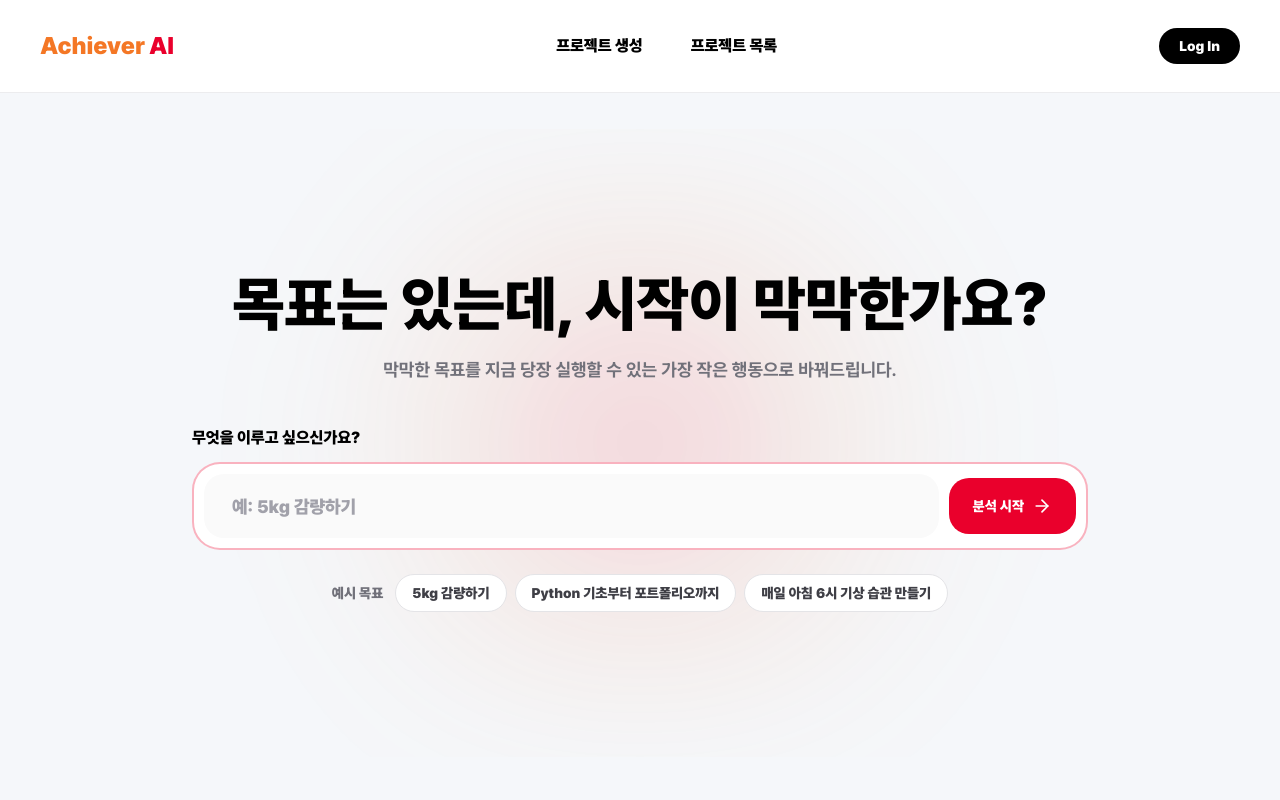
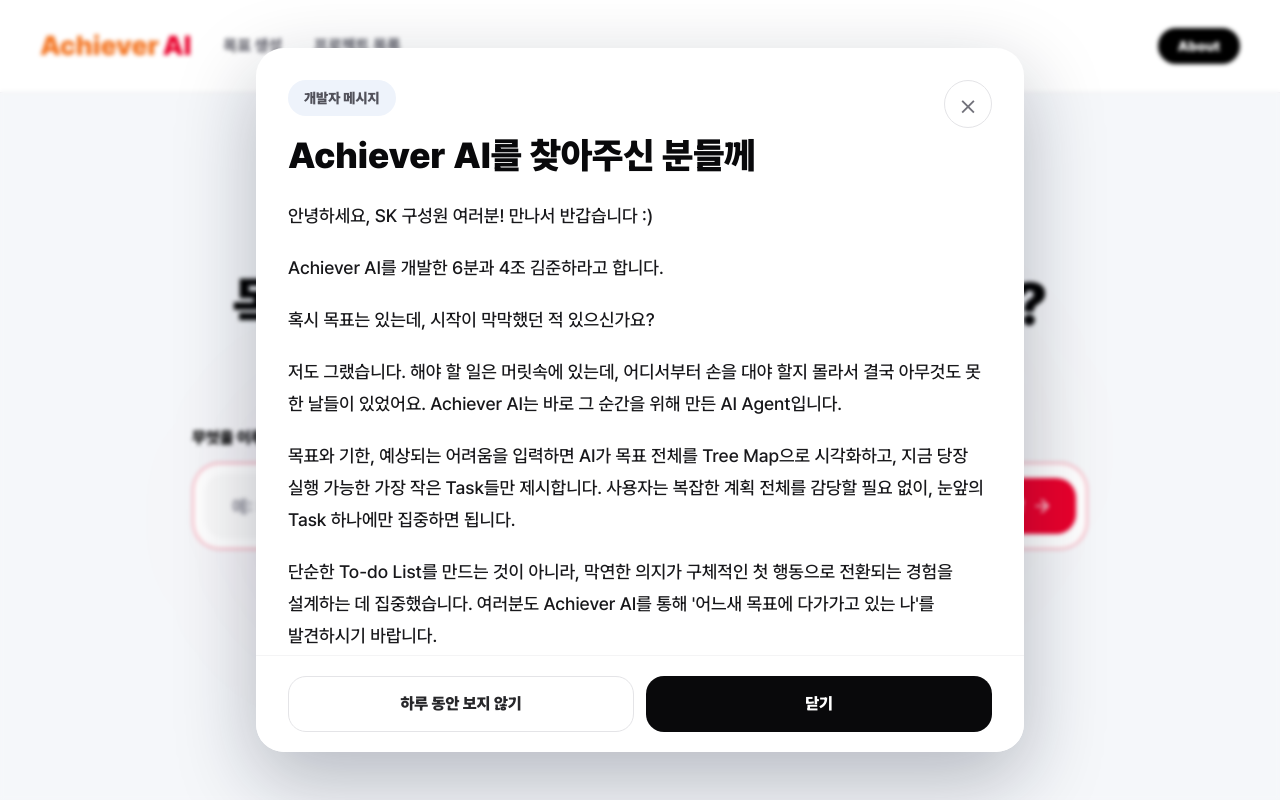
Before and after one commit to junhaspare1-rgb/Achiever-ai, a React (Vite) app: page / in a window 1280 px wide. Built offline with nearby package versions, Linux system fonts and the light colour scheme.

Commit message:
Prepare Achiever AI release polish

```diff
--- a/src/App.jsx
+++ b/src/App.jsx
@@ -26,7 +26,10 @@
   mapPhase: "achiever_map_phase",
   projects: "achiever_projects",
   activeProject: "achiever_active_project",
+  aboutHiddenUntil: "achiever_about_hidden_until",
 };
+
+const ABOUT_SESSION_KEY = "achiever_about_opened_session";
 
 const LEGACY_STORAGE_KEYS = [
   "achiever_api_key",
@@ -39,7 +42,7 @@
 
 const EXAMPLE_GOALS = [
   "5kg 감량하기",
-  "Python 기초부터 포트폴리오까지",
+  "스페인어 기초 마스터",
   "매일 아침 6시 기상 습관 만들기",
 ];
 
@@ -573,29 +576,55 @@
 }
 
 function AppHeader({ onLogoClick, onProjectsClick }) {
-  return (
+  const [isAboutOpen, setIsAboutOpen] = useState(false);
+
+  useEffect(() => {
+    const hiddenUntil = Number(localStorage.getItem(STORAGE_KEYS.aboutHiddenUntil) || "0");
+    const hasOpenedThisSession = sessionStorage.getItem(ABOUT_SESSION_KEY) === "true";
+
+    if (!hasOpenedThisSession && (!Number.isFinite(hiddenUntil) || hiddenUntil <= Date.now())) {
+      sessionStorage.setItem(ABOUT_SESSION_KEY, "true");
+      setIsAboutOpen(true);
+    }
+  }, []);
+
+  function closeAbout() {
+    sessionStorage.setItem(ABOUT_SESSION_KEY, "true");
+    setIsAboutOpen(false);
+  }
+
+  function hideAboutForToday() {
+    sessionStorage.setItem(ABOUT_SESSION_KEY, "true");
+    localStorage.setItem(STORAGE_KEYS.aboutHiddenUntil, String(Date.now() + 24 * 60 * 60 * 1000));
+    setIsAboutOpen(false);
+  }
+
+  return (
+    <>
       <header className="border-b border-zinc-200/70 bg-white px-5 py-7 sm:px-8 lg:px-10">
         <div className="mx-auto flex w-full max-w-[1600px] items-center justify-between">
+          <div className="flex items-center gap-8">
             <button className="inline-flex items-baseline gap-1 font-black" onClick={onLogoClick} type="button">
-          <span className="text-xl text-sk-orange sm:text-2xl">Achiever</span>
-          <span className="text-xl text-sk-red sm:text-2xl">AI</span>
-        </button>
-
-        <div className="hidden items-center gap-12 text-base font-black text-black lg:flex">
+              <span className="text-2xl text-sk-orange sm:text-[1.7rem]">Achiever</span>
+              <span className="text-2xl text-sk-red sm:text-[1.7rem]">AI</span>
+            </button>
+
+            <div className="hidden items-center gap-8 text-base font-black text-zinc-500 lg:flex">
               <button className="transition hover:text-[#EA002C]" onClick={onLogoClick} type="button">
-            프로젝트 생성
+                목표 생성
               </button>
               <button className="transition hover:text-[#EA002C]" onClick={onProjectsClick} type="button">
                 프로젝트 목록
               </button>
             </div>
+          </div>
 
           <button
             className="rounded-full bg-black px-4 py-2 text-sm font-black text-white transition hover:bg-zinc-800 sm:px-5"
-          onClick={() => window.alert("현재 Achiever AI는 베타 버전이어서 로그인 기능을 지원하지 않습니다.")}
+            onClick={() => setIsAboutOpen(true)}
             type="button"
           >
-          Log In
+            About
           </button>
         </div>
         <nav className="mx-auto mt-5 grid w-full max-w-[1600px] grid-cols-2 gap-2 lg:hidden">
@@ -615,6 +644,86 @@
           </button>
         </nav>
       </header>
+
+      {isAboutOpen ? <AboutDialog onClose={closeAbout} onHideToday={hideAboutForToday} /> : null}
+    </>
+  );
+}
+
+function AboutDialog({ onClose, onHideToday }) {
+  return (
+    <div className="fixed inset-0 z-[100] flex items-center justify-center bg-zinc-950/38 px-4 py-6 backdrop-blur-[2px]">
+      <section
+        aria-label="개발자 메시지"
+        className="relative flex max-h-[88vh] w-full max-w-3xl flex-col overflow-hidden rounded-[28px] bg-white shadow-[0_28px_80px_rgba(15,23,42,0.28)]"
+        role="dialog"
+      >
+        <div className="flex items-start justify-between gap-4 px-6 pb-3 pt-6 sm:px-8 sm:pt-8">
+          <div>
+            <span className="inline-flex rounded-full bg-[#EEF3FB] px-4 py-2 text-sm font-black text-zinc-600">
+              개발자 메시지
+            </span>
+            <h2 className="mt-5 break-keep text-3xl font-black leading-tight text-zinc-950 sm:text-4xl">
+              Achiever AI를 찾아주신 분들께
+            </h2>
+          </div>
+          <button
+            aria-label="개발자 메시지 닫기"
+            className="inline-flex h-12 w-12 shrink-0 items-center justify-center rounded-full border border-zinc-200 bg-white text-3xl font-light leading-none text-zinc-500 transition hover:border-[#EA002C]/40 hover:text-[#EA002C]"
+            onClick={onClose}
+            type="button"
+          >
+            ×
+          </button>
+        </div>
+
+        <div className="min-h-0 flex-1 overflow-y-auto px-6 py-3 sm:px-8">
+          <div className="space-y-5 break-keep text-lg font-medium leading-8 text-zinc-900">
+            <p>
+              안녕하세요, SK 구성원 여러분! 만나서 반갑습니다 :)
+            </p>
+            <p>
+              Achiever AI를 개발한 6분과 4조 김준하라고 합니다.
+            </p>
+            <p>
+              혹시 목표는 있는데, 시작이 막막했던 적 있으신가요?
+            </p>
+            <p>
+              저도 그랬습니다. 해야 할 일은 머릿속에 있는데, 어디서부터 손을 대야 할지 몰라서 결국 아무것도 못 한 날들이 있었어요. Achiever AI는 바로 그 순간을 위해 만든 AI Agent입니다.
+            </p>
+            <p>
+              목표와 기한, 예상되는 어려움을 입력하면 AI가 목표 전체를 Tree Map으로 시각화하고, 지금 당장 실행 가능한 가장 작은 Task들만 제시합니다. 사용자는 복잡한 계획 전체를 감당할 필요 없이, 눈앞의 Task 하나에만 집중하면 됩니다.
+            </p>
+            <p>
+              단순한 To-do List를 만드는 것이 아니라, 막연한 의지가 구체적인 첫 행동으로 전환되는 경험을 설계하는 데 집중했습니다. 여러분도 Achiever AI를 통해 '어느새 목표에 다가가고 있는 나'를 발견하시기 바랍니다.
+            </p>
+            <div className="rounded-[18px] border-l-4 border-[#EA002C] bg-[#FFF1F2] px-5 py-4 font-black text-zinc-950">
+              큰 목표를 작게 쪼개면, 실행은 시작됩니다.
+            </div>
+            <p>
+              부족한 부분이 많지만, 직접 써보시고 만족하셨다면 투표 부탁드립니다 :)
+            </p>
+          </div>
+        </div>
+
+        <div className="grid gap-3 border-t border-zinc-100 bg-white px-6 py-5 sm:grid-cols-2 sm:px-8">
+          <button
+            className="h-14 rounded-[18px] border border-zinc-200 bg-white text-base font-black text-zinc-800 transition hover:border-[#EA002C]/40 hover:text-[#EA002C]"
+            onClick={onHideToday}
+            type="button"
+          >
+            하루 동안 보지 않기
+          </button>
+          <button
+            className="h-14 rounded-[18px] bg-zinc-950 text-base font-black text-white transition hover:bg-zinc-800"
+            onClick={onClose}
+            type="button"
+          >
+            닫기
+          </button>
+        </div>
+      </section>
+    </div>
   );
 }
 
@@ -935,13 +1044,17 @@
   return (
     <Shell onLogoClick={onLogoClick} onProjectsClick={onProjectsClick}>
       <section id="goal-entry" className="relative flex flex-1 items-center justify-center overflow-hidden py-10 sm:py-14">
-        <div className="pointer-events-none absolute left-1/2 top-1/2 h-[560px] w-[860px] -translate-x-1/2 -translate-y-1/2 rounded-full bg-[radial-gradient(circle,rgba(234,0,44,0.16)_0%,rgba(244,119,37,0.08)_34%,rgba(245,247,250,0)_70%)] blur-3xl" />
+        <div className="pointer-events-none absolute inset-0 overflow-hidden">
+          <div className="absolute left-1/2 top-[48%] h-[520px] w-[820px] -translate-x-1/2 -translate-y-1/2 rounded-full bg-[radial-gradient(circle,rgba(234,0,44,0.13)_0%,rgba(244,119,37,0.08)_38%,rgba(245,247,250,0)_72%)] blur-2xl" />
+          <div className="absolute right-[14%] top-[28%] h-[280px] w-[380px] rounded-full bg-[radial-gradient(circle,rgba(244,119,37,0.10)_0%,rgba(244,119,37,0)_70%)] blur-3xl" />
+          <div className="absolute left-[12%] bottom-[16%] h-[280px] w-[380px] rounded-full bg-[radial-gradient(circle,rgba(234,0,44,0.08)_0%,rgba(234,0,44,0)_72%)] blur-3xl" />
+        </div>
         <div className="relative z-10 mx-auto w-full max-w-5xl">
           <div className="mb-10 text-center">
             <h1 className="break-keep text-3xl font-black leading-tight text-black sm:text-5xl lg:text-6xl">
               목표는 있는데, 시작이 막막한가요?
             </h1>
-            <p className="mx-auto mt-5 max-w-2xl break-keep text-base font-bold leading-7 text-zinc-500 sm:text-lg sm:leading-8">
+            <p className="mx-auto mt-5 max-w-2xl break-keep text-base font-bold leading-7 text-zinc-600 sm:text-lg sm:leading-8">
               막막한 목표를 지금 당장 실행할 수 있는 가장 작은 행동으로 바꿔드립니다.
             </p>
           </div>
@@ -982,8 +1095,7 @@
                     value={value}
                   />
                   <button
-                    className="inline-flex h-12 w-full items-center justify-center gap-2 rounded-[20px] bg-[#EA002C] px-6 text-sm font-black text-white transition hover:bg-[#D90029] disabled:cursor-not-allowed disabled:opacity-50 sm:h-14 sm:w-auto"
-                    disabled={isLoading}
+className="inline-flex h-12 w-full items-center justify-center gap-2 rounded-[20px] bg-[#EA002C] px-6 text-base font-black text-white transition hover:bg-[#D90029] disabled:cursor-not-allowed disabled:opacity-50 sm:h-14 sm:w-auto"                    disabled={isLoading}
                     type="submit"
                   >
                     {isLoading ? (
@@ -1254,7 +1366,7 @@
                         ✓
                       </text>
                     ) : null}
-                    <text fill="#18181B" fontSize="13" fontWeight="900" textAnchor="middle" x="0" y={titleStartY}>
+                    <text fill="#18181B" fontSize="14" fontWeight="900" textAnchor="middle" x="0" y={titleStartY}>
                       {titleLines.map((line, index) => (
                         <tspan key={data.id + "-line-" + index} x="0" dy={index === 0 ? 0 : 18}>
                           {line}
@@ -1625,9 +1737,8 @@
             taskEntries={taskEntries}
           />
 
-          <div className="order-1 flex min-h-[420px] flex-col justify-center rounded-[26px] bg-white p-4 shadow-[0_1px_0_rgba(0,0,0,0.04)] sm:min-h-[460px] sm:p-6 xl:order-none xl:min-h-0 xl:overflow-hidden">
-            <div className="mx-auto w-full max-w-3xl space-y-4">
-              <div className="rounded-[32px] border border-zinc-100 bg-white p-4 shadow-[0_18px_55px_rgba(0,0,0,0.07)] sm:p-6">
+          <div className="order-1 flex min-h-[420px] flex-col justify-center rounded-[26px] bg-white p-5 shadow-[0_1px_0_rgba(0,0,0,0.04)] sm:min-h-[460px] sm:p-8 xl:order-none xl:min-h-0 xl:overflow-hidden xl:p-10">
+            <div className="mx-auto w-full max-w-5xl space-y-5">
               <div className="mb-4 flex flex-wrap items-center justify-between gap-3">
                 <div className="inline-flex max-w-full items-center gap-2 rounded-full bg-[#FFF1F2] px-4 py-2 text-sm font-black text-[#EA002C]">
                   <Target aria-hidden="true" className="h-4 w-4" />
@@ -1653,32 +1764,31 @@
                   ))}
                 </ol>
               </div>
-              </div>
 
               <ErrorBanner message={error} onRetry={onRetrySubdivide} />
 
-              <div className="grid gap-3 sm:grid-cols-[1.4fr_1fr]">
+              <div className="grid gap-3 sm:grid-cols-2">
                 <button
-                  className="group flex min-h-[72px] items-center justify-center gap-3 rounded-[24px] border border-[#EA002C] bg-white px-5 py-3 text-left text-zinc-900 transition hover:-translate-y-0.5 hover:bg-[#fffafa] disabled:cursor-not-allowed disabled:opacity-55 sm:h-[72px] sm:px-6"
+                  className="group flex min-h-[72px] items-center justify-center gap-3 rounded-[24px] border border-[#EA002C] bg-[#EA002C] px-5 py-3 text-left text-white shadow-[0_14px_30px_rgba(234,0,44,0.22)] transition hover:-translate-y-0.5 hover:bg-[#d90029] disabled:cursor-not-allowed disabled:opacity-55 sm:h-[72px] sm:px-6"
                   disabled={!task || isTaskDone || isSubdividing}
                   onClick={onComplete}
                   type="button"
                 >
-                  <span className="inline-flex h-10 w-10 shrink-0 items-center justify-center rounded-full bg-zinc-100 text-zinc-800">
+                  <span className="inline-flex h-10 w-10 shrink-0 items-center justify-center rounded-full bg-white/18 text-white ring-1 ring-white/25">
                     <Check aria-hidden="true" className="h-5 w-5" />
                   </span>
                   <span className="min-w-0">
                     <span className="block text-lg font-black">{isTaskDone ? "완료된 Task" : "완료했어요!"}</span>
-                    <span className="mt-1 block text-sm font-bold text-zinc-500">다음 Task로 이동합니다</span>
+                    <span className="mt-1 block text-sm font-bold text-white/78">다음 Task로 이동합니다</span>
                   </span>
                 </button>
                 <button
-                  className="flex min-h-[72px] items-center justify-center gap-3 rounded-[24px] border border-zinc-200 bg-white px-5 py-3 text-left text-zinc-800 transition hover:-translate-y-0.5 hover:border-sk-orange hover:bg-[#fff7f2] disabled:cursor-not-allowed disabled:opacity-55 sm:h-[72px] sm:px-6"
+                  className="flex min-h-[72px] items-center justify-center gap-3 rounded-[24px] border border-zinc-200 bg-zinc-100 px-5 py-3 text-left text-zinc-800 transition hover:-translate-y-0.5 hover:border-zinc-300 hover:bg-zinc-200 disabled:cursor-not-allowed disabled:opacity-55 sm:h-[72px] sm:px-6"
                   disabled={!task || isSubdividing}
                   onClick={onSubdivide}
                   type="button"
                 >
-                  <span className="inline-flex h-10 w-10 shrink-0 items-center justify-center rounded-full bg-zinc-100 text-zinc-600">
+                  <span className="inline-flex h-10 w-10 shrink-0 items-center justify-center rounded-full bg-white text-zinc-600 ring-1 ring-zinc-200">
                     {isSubdividing ? (
                       <Loader2 aria-hidden="true" className="h-5 w-5 animate-spin" />
                     ) : (
```
Lines whose indentation alone changed are shown as unchanged.
